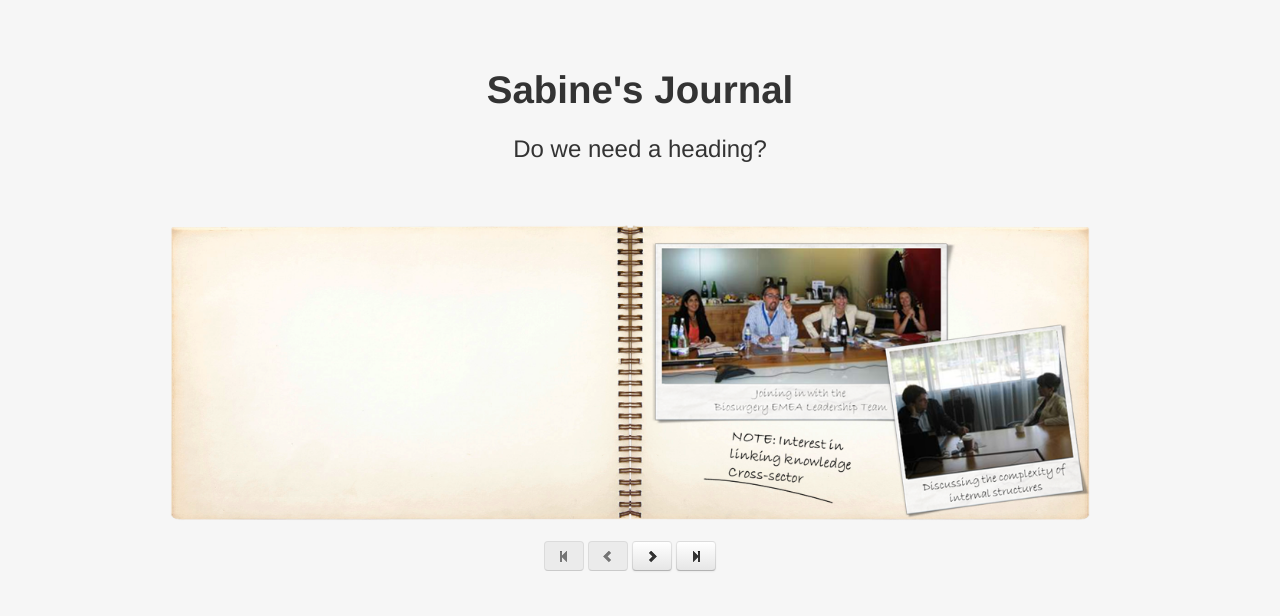
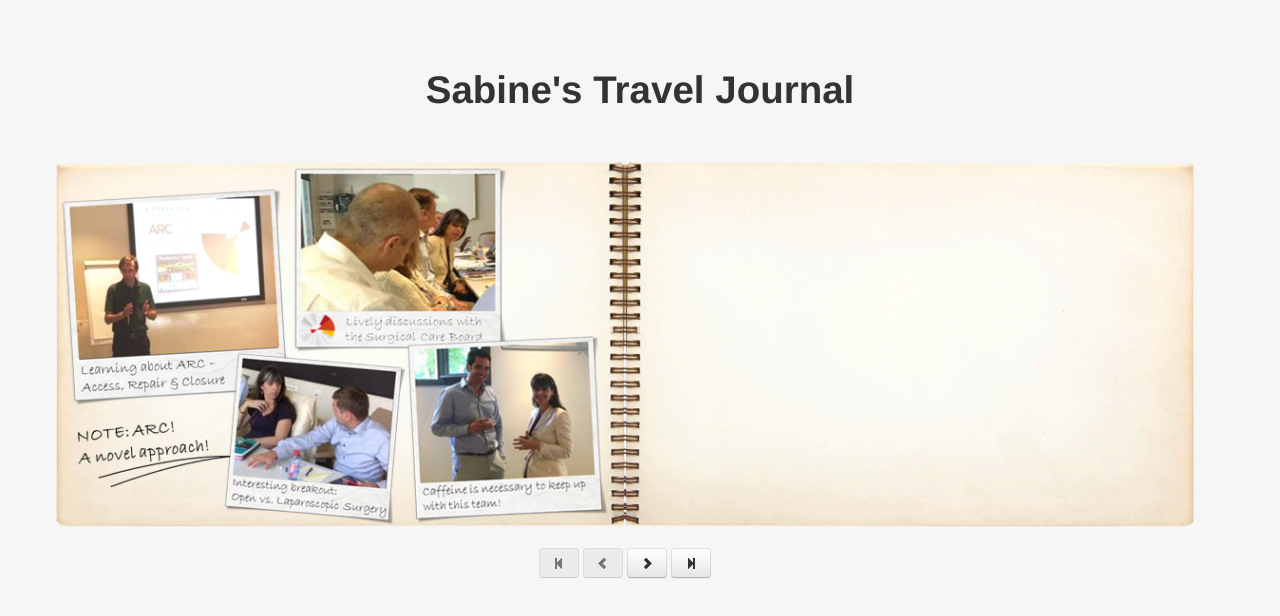
Before and after one commit to henninghoyer/photobook, a plain HTML site: page index.html in a window 1280 px wide. Drawn offline with Linux system fonts and the light colour scheme.

Commit message:
Added HTML5 Shim

```diff
--- a/index.html
+++ b/index.html
@@ -4,9 +4,13 @@
   <meta charset="utf-8">
   <title>My Journal</title>
   <meta name="viewport" content="width=device-width, initial-scale=1.0">
+  <!--[if lt IE 9]>
+  <script src="js/html5.js"></script>
+  <![endif]-->
 
   <!-- Styles -->
   <link href="css/bootstrap.css" rel="stylesheet">
+  <link href="css/bootstrap-responsive.min.css" rel="stylesheet">
   <link href="css/photobook.css" rel="stylesheet">
   </head>
 
@@ -14,30 +18,30 @@
     <div class="container">
       <div class='row heading'>
         <div class='span12'>
-          <h1>Sabine's Journal</h1>
+          <h1>Sabine's Travel Journal</h1>
         </div>
       </div>
-      <div class='row subheading'>
+      <!--<div class='row subheading'>
         <div class='span12'>
           <p class='lead'>Do we need a heading?</p>
         </div>
-      </div>
+      </div>-->
       <div class='row'>
         <div id='photobook'>
           <div class='page active-page'>
+            <div class='span6 left'>
+              <img src='img/esc-left.png'>
+            </div>
+            <div class='span6 right'>
+              <img src='img/esc-right.png'>
+            </div>
+          </div>
+          <div class='page'>
             <div class='span6 left'>
               <img src='img/bio-left.png'>
             </div>
             <div class='span6 right'>
               <img src='img/bio-right.png'>
-            </div>
-          </div>
-          <div class='page'>
-            <div class='span6 left'>
-              <img src='img/esc-left.png'>
-            </div>
-            <div class='span6 right'>
-              <img src='img/esc-right.png'>
             </div>
           </div>
           <div class='page'>
@@ -67,7 +71,6 @@
     <script src="js/photobook.js"></script>
     <script>
       Page.init();
-      console.log('should init');
     </script>
   </body>
 </html>
```
